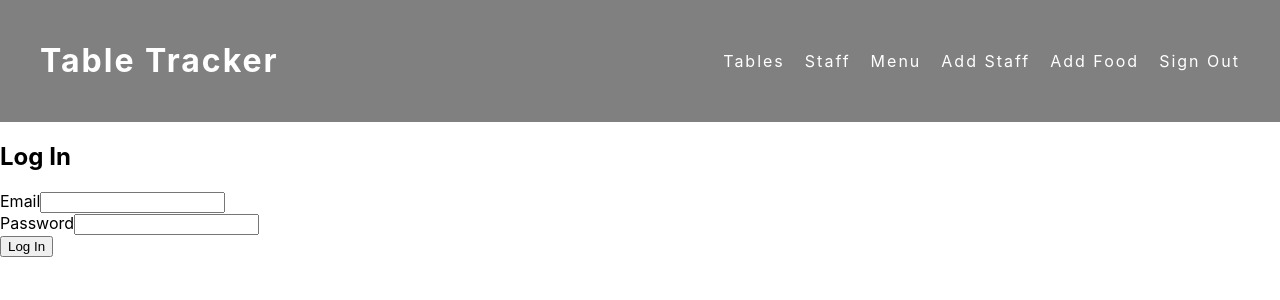
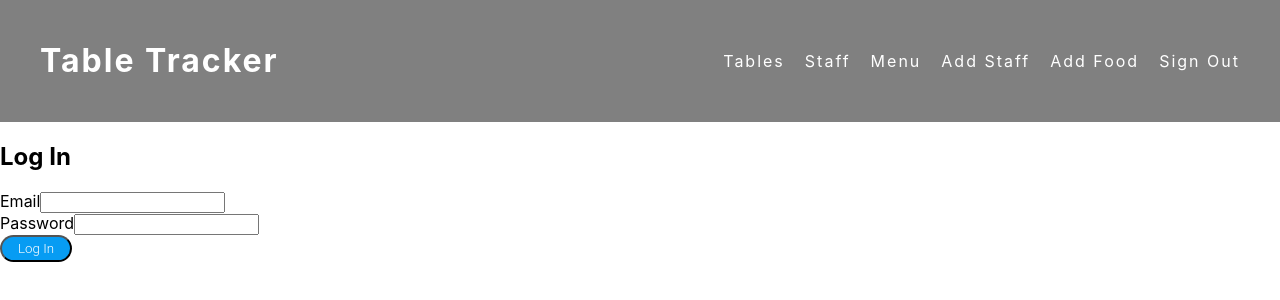
Before and after one commit to usuajiayako/Table-Tracker, a React (Create React App) app: page / in a window 1280 px wide. Shown: the top 300 px of the page. Built offline with nearby package versions, Linux system fonts and the light colour scheme; no server answers.

Commit message:
adds styling for buttons, changes layout of popup

```diff
--- a/src/components/Popup/Popup.jsx
+++ b/src/components/Popup/Popup.jsx
@@ -7,6 +7,7 @@ function Popup({ table, closePopup, menu, order, addToOrder, submitOrder }) {
       <div className="popup_inner">
         <h1>{table}</h1>
         <button onClick={closePopup}>Close Popup</button>
+        <div className="menu_and_order">
           <div className="menu_wrapper">
             <h3>Menu</h3>
             <div>
@@ -43,6 +44,7 @@ function Popup({ table, closePopup, menu, order, addToOrder, submitOrder }) {
           </div>
         </div>
       </div>
+    </div>
   );
 }
 
--- a/src/components/Popup/popup.scss
+++ b/src/components/Popup/popup.scss
@@ -8,16 +8,25 @@
   bottom: 0;
   margin: auto;
   background-color: rgba(0, 0, 0, 0.5);
+  text-transform: capitalize;
 }
 .popup\_inner {
   position: absolute;
   left: 5%;
   right: 5%;
   top: 5%;
-  bottom: 5%;
+  bottom: auto;
   margin: auto;
   border-radius: 20px;
   background: white;
+
+  .menu_and_order {
+    border: solid green 2px;
+    display: flex;
+    flex-direction: row;
+    height: auto;
+    width: 100%;
+  }
 
   ul {
     list-style: none;
@@ -27,9 +36,39 @@
 
   .menu_wrapper {
     border: solid red 2px;
+    flex-grow: 4;
+    padding: 5%;
+    overflow: scroll;
   }
 
   .order_wrapper {
     border: solid blue 2px;
+    flex-grow: 4;
+    overflow: scroll;
+    padding: 5%;
   }
 }
+
+button {
+  display: inline-block;
+  padding: 0.3em 1.2em;
+  margin: 0 0.3em 0.3em 0;
+  border-radius: 2em;
+  box-sizing: border-box;
+  text-decoration: none;
+  font-family: "Roboto", sans-serif;
+  font-weight: 300;
+  color: #ffffff;
+  background-color: #079cf3;
+  text-align: center;
+  transition: all 0.2s;
+}
+button:hover {
+  background-color: #4095c6;
+}
+@media all and (max-width: 30em) {
+   button {
+    display: block;
+    margin: 0.2em auto;
+  }
+}
--- a/src/containers/WaiterPage/WaiterPage.jsx
+++ b/src/containers/WaiterPage/WaiterPage.jsx
@@ -31,7 +31,7 @@ const WaiterPage = () => {
     setOrder([]);
   }
   return (
-    <>
+    <div className="waiter_view">
       <h2>Waiter View</h2>
       <ul>
         {tables.map((table) => {
@@ -54,7 +54,7 @@ const WaiterPage = () => {
           );
         })}
       </ul>
-    </>
+    </div>
   );
 };
 
--- a/src/containers/WaiterPage/WaiterPage.scss
+++ b/src/containers/WaiterPage/WaiterPage.scss
@@ -1,3 +1,11 @@
+.waiter_view {
+  display: flex;
+  flex-direction: column;
+  justify-content: space-between;
+  padding: 20px 40px;
+  align-items: center;
+  text-transform: capitalize;
+
   ul {
     list-style: none;
     display: flex;
@@ -17,3 +25,4 @@ ul {
     font-size: 25px;
     border: solid black 2px;
   }
+}
```
Lines whose indentation alone changed are shown as unchanged.
